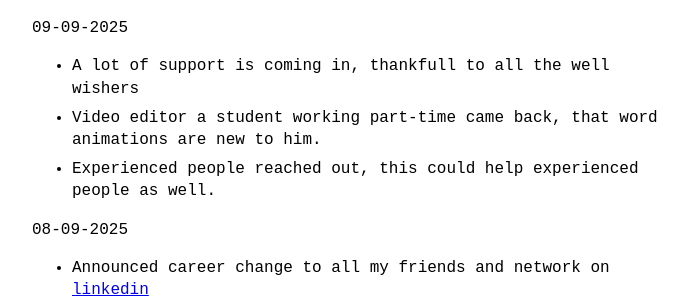
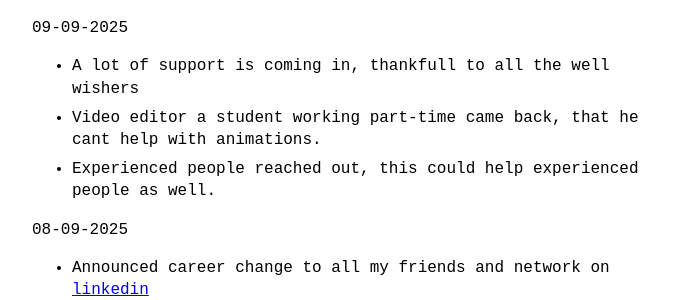
Before and after one commit to VallarasuS/Vallarasu.in, a Jekyll site: the page built from docs/open-journal.md, in a window 1280 px wide. Shown: the part 157-457 px from the top of the page, without its empty margins (288-983 px from the left). Built offline with Jekyll 4.4.1, drawn with Linux system fonts in a browser that asks for light colours.

Commit message:
Update open-journal.md

```diff
--- a/docs/open-journal.md
+++ b/docs/open-journal.md
@@ -5,7 +5,7 @@ title: Journal
 
 09-09-2025<br>
 - A lot of support is coming in, thankfull to all the well wishers
-- Video editor a student working part-time came back, that word animations are new to him.
+- Video editor a student working part-time came back, that he cant help with animations.
 - Experienced people reached out, this could help experienced people as well.
 
 08-09-2025<br>
```
